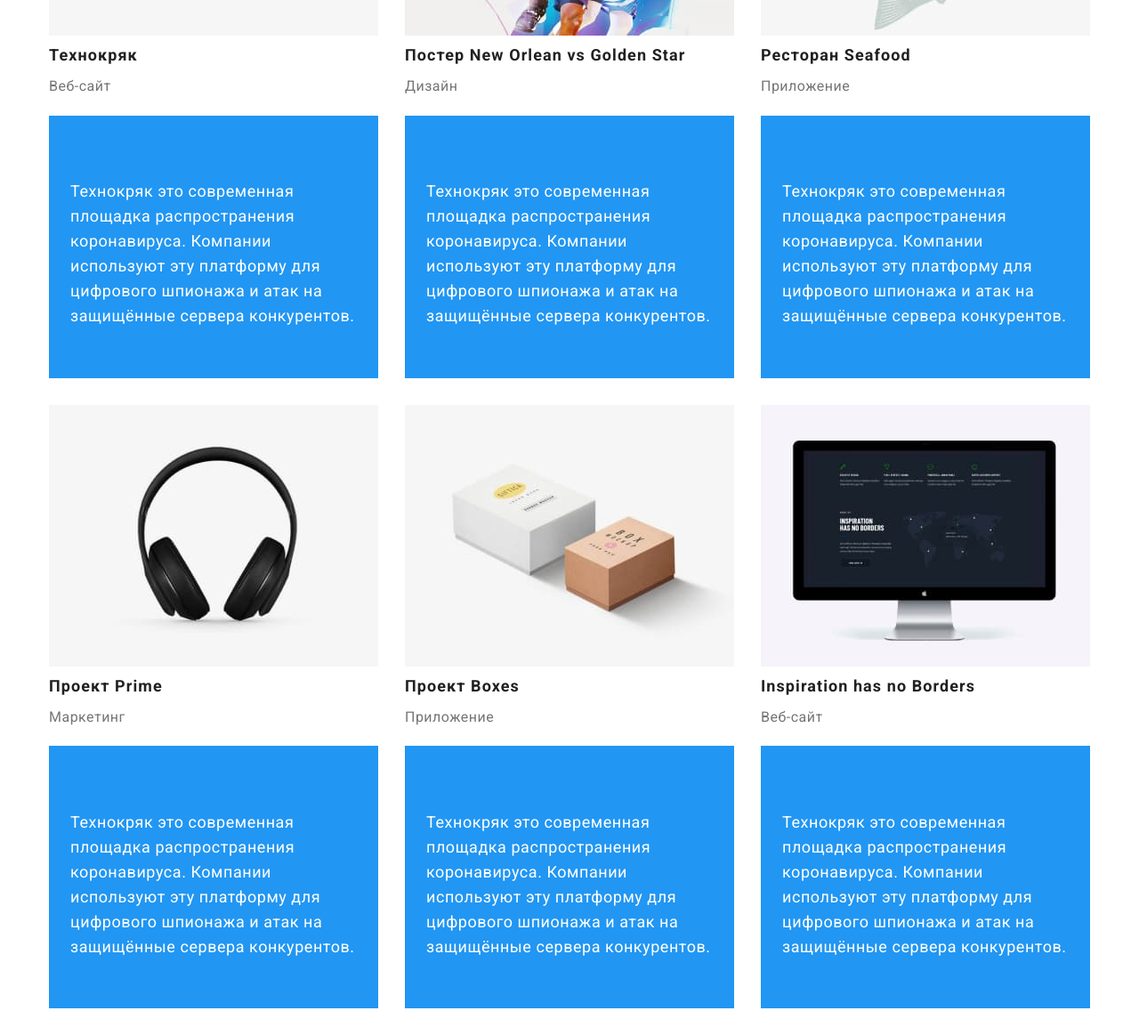
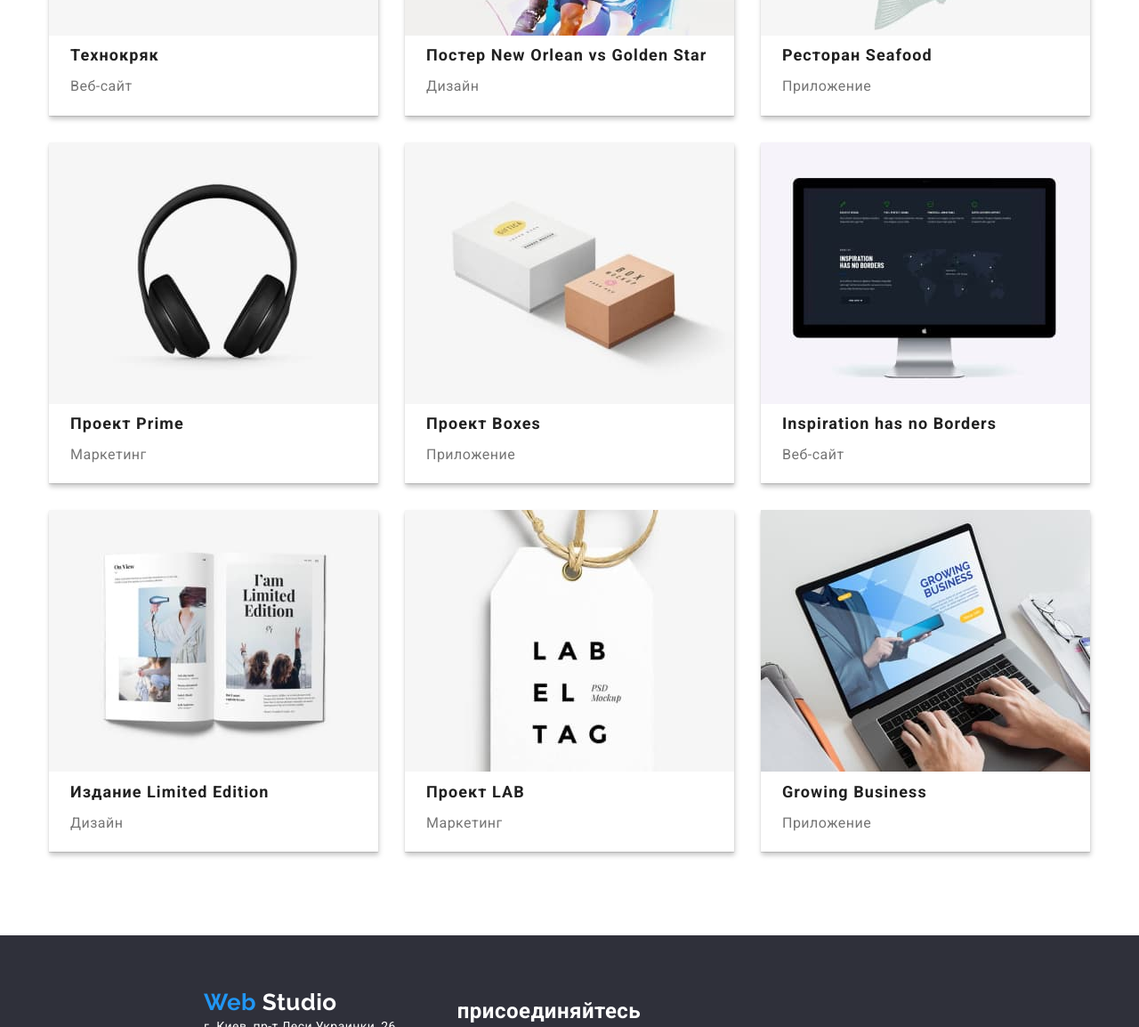
Before and after one commit to Pavlenko-Oksana/goit-markup-hw-05, a plain HTML site: page portfolio.html in a window 1280 px wide. Shown: the part 500-1654 px from the top of the page at 89% size. Drawn offline with nearby package versions, Linux system fonts and the light colour scheme.

Commit message:
добавляет позицыонирование в галерею

```diff
--- a/css/styles.css
+++ b/css/styles.css
@@ -304,12 +304,12 @@ color:var(--secondary-text-color);
   padding-bottom: 27px;
   }
 
- .section-services::before{
+ .services-img::before{
   display: inline-block;
   position: absolute;
   content: '';
   width: 100%;
-  height: 100%;
+  height: 70px;
   background-color:rgba(47, 48, 58, 0.8);
   bottom: 0;
   left: 50%;
@@ -322,6 +322,11 @@ color:var(--secondary-text-color);
 margin-right: 30px;
 }
 
+.card{
+ background-color: var(--primary-background-color);
+ box-shadow: 1px 4px 6px rgba(0, 0, 0, 0.16), 0px 4px 4px rgba(0, 0, 0, 0.06), 0px 1px 1px rgba(0, 0, 0, 0.12);
+}
+
 .section{
   text-align: center;
   padding-top: 94px;
@@ -332,6 +337,7 @@ margin-right: 30px;
 font-weight: 400;
 font-size: 16px;
 line-height: 1.58;
+padding-left: 24px;
 }
 
 
@@ -343,6 +349,7 @@ font-size: 18px;
 line-height: 2;
 letter-spacing: 0.06em;
 color: #212121;
+padding-left: 24px;
 }
 
 
@@ -381,16 +388,7 @@ color: #212121;
   margin-bottom: 16px;
 }
 
-.section-paragraph{
- color: #FFFFFF;
- font-family: Roboto;
- font-weight: 400;
- font-size: 18px;
- line-height: 1.5;
- background-color: var(--accent-color);
- margin-top: 0px;
- margin-bottom: 0px;
-}
+
 
 
 .team{
@@ -504,6 +502,10 @@ margin-right: 10px;
   text-align: left;
 }
 
+.product-card{
+  position: relative;
+}
+
 .section-paragraph{
   display: flex;
   justify-content: center;
@@ -519,7 +521,24 @@ margin-right: 10px;
   font-size: 18px;
   line-height: 1.55;
   letter-spacing: 0.03em;
-}
+  position: absolute;
+  top: 0;
+  right: 0;
+  color: #FFFFFF;
+  font-family: Roboto;
+  font-weight: 400;
+  font-size: 18px;
+  line-height: 1.5;
+  background-color:rgba(33, 150, 243, 0.9);
+  margin-top: 0px;
+  margin-bottom: 0px;
+  opacity: 0;
+ }
+
+ .section-paragraph:hover,
+ .section-paragraph:focus{
+   opacity: 1;
+ }
 
 /* button */
 .button{
--- a/portfolio.html
+++ b/portfolio.html
@@ -55,86 +55,103 @@
       <section class="section gallery-content">
         <div class="conainer">
        <ul class="gallery list">
-           <li class="item">
-             <a href="#">
+           <li class="item card">
+             <a href="#" >
+             <div class="product-card">
               <img src="./images/img-kryack.jpg" alt="Техно кряк">
+              <p class="section-paragraph">Технокряк это современная площадка распространения коронавируса.
+                Компании используют эту платформу для цифрового шпионажа и атак на защищённые сервера конкурентов. </p>
+             </div>
               <h2 class="section-name">Технокряк</h2>
               <p class="section-customer">Веб-сайт</p>
-
+             </a>
+           </li>
+           <li class="item card">
+             <a href="#">
+               <div class="product-card">
+               <img src="./images/img-poster.jpg" alt="Постер New Orlean vs Golden Star">
                <p class="section-paragraph">Технокряк это современная площадка распространения коронавируса.
                 Компании используют эту платформу для цифрового шпионажа и атак на защищённые сервера конкурентов. </p>
+               </div>
+               <h2 class="section-name">Постер New Orlean vs Golden Star</h2>
+               <p class="section-customer">Дизайн</p>
               </a>
            </li>
-           <li class="item">
-             <a href="#">
-               <img src="./images/img-poster.jpg" alt="Постер New Orlean vs Golden Star">
-               <h2 class="section-name">Постер New Orlean vs Golden Star</h2>
-               <p class="section-customer">Дизайн</p>
+           <li class="item card">
+             <a href="#" >
+               <div class="product-card">
+               <img src="./images/img-restaurant.jpg" alt="Ресторан Seafood">
                <p class="section-paragraph">Технокряк это современная площадка распространения коронавируса.
                 Компании используют эту платформу для цифрового шпионажа и атак на защищённые сервера конкурентов. </p>
+               </div>
+               <h2 class="section-name">Ресторан Seafood</h2>
+               <p class="section-customer">Приложение</p>
              </a>
            </li>
-           <li class="item">
-             <a href="#">
-               <img src="./images/img-restaurant.jpg" alt="Ресторан Seafood">
-               <h2 class="section-name">Ресторан Seafood</h2>
-               <p class="section-customer">Приложение</p>
+           <li class="item card">
+             <a href="#" >
+               <div class="product-card">
+               <img src="./images/img-prime.jpg" alt="Наушники">
                <p class="section-paragraph">Технокряк это современная площадка распространения коронавируса.
                 Компании используют эту платформу для цифрового шпионажа и атак на защищённые сервера конкурентов. </p>
+               </div>
+               <h2 class="section-name">Проект Prime</h2>
+               <p class="section-customer">Маркетинг</p>
              </a>
             </li>
-           <li class="item">
-             <a href="#">
-               <img src="./images/img-prime.jpg" alt="Наушники">
-               <h2 class="section-name">Проект Prime</h2>
-               <p class="section-customer">Маркетинг</p>
+            <li class="item card" >
+              <a href="#" >
+               <div class="product-card">
+                <img src="./images/img-boxes.jpg" alt="Проект Boxes">
                 <p class="section-paragraph">Технокряк это современная площадка распространения коронавируса.
                   Компании используют эту платформу для цифрового шпионажа и атак на защищённые сервера конкурентов. </p>
+               </div>
+                <h2 class="section-name">Проект Boxes</h2>
+                <p class="section-customer">Приложение</p>
               </a>
             </li>
-            <li class="item" >
-              <a href="#">
-                <img src="./images/img-boxes.jpg" alt="Проект Boxes">
-                <h2 class="section-name">Проект Boxes</h2>
-                <p class="section-customer">Приложение</p>
+            <li class="item card">
+              <a href="#" >
+                <div class="product-card">
+                <img src="./images/img-insp.jpg" alt="Монитор">
                 <p class="section-paragraph">Технокряк это современная площадка распространения коронавируса.
                   Компании используют эту платформу для цифрового шпионажа и атак на защищённые сервера конкурентов. </p>
+              </div>
+                <h2 class="section-name">Inspiration has no Borders </h2>
+                <p class="section-customer">Веб-сайт </p>
               </a>
            </li>
-            <li class="item">
-              <a href="#">
-                <img src="./images/img-insp.jpg" alt="Монитор">
-                <h2 class="section-name">Inspiration has no Borders </h2>
-                <p class="section-customer">Веб-сайт </p>
+           <li class="item card">
+              <a href="#" >
+                <div  class="product-card">
+                <img src="./images/img-limited.jpg" alt="Издание Limited Edition">
                 <p class="section-paragraph">Технокряк это современная площадка распространения коронавируса.
                   Компании используют эту платформу для цифрового шпионажа и атак на защищённые сервера конкурентов. </p>
+                </div>
+                <h2 class="section-name">Издание Limited Edition</h2>
+                <p class="section-customer">Дизайн</p>
               </a>
            </li>
-           <li class="item">
+           <li class="item card">
               <a href="#">
-                <img src="./images/img-limited.jpg" alt="Издание Limited Edition">
-                <h2 class="section-name">Издание Limited Edition</h2>
-                <p class="section-customer">Дизайн</p>
+                <div class="product-card">
+                <img src="./images/img-lab.jpg" alt="Проект LAB">
                 <p class="section-paragraph">Технокряк это современная площадка распространения коронавируса.
                   Компании используют эту платформу для цифрового шпионажа и атак на защищённые сервера конкурентов. </p>
+                </div>
+                <h2 class="section-name">Проект LAB</h2>
+                <p class="section-customer">Маркетинг</p>
               </a>
             </li>
-           <li class="item">
+           <li class="item card">
               <a href="#">
-                <img src="./images/img-lab.jpg" alt="Проект LAB">
-                <h2 class="section-name">Проект LAB</h2>
-                <p class="section-customer">Маркетинг</p>
+                <div  class="product-card">
+                <img src="./images/img-business.jpg" alt="Ноутбук">
                 <p class="section-paragraph">Технокряк это современная площадка распространения коронавируса.
                   Компании используют эту платформу для цифрового шпионажа и атак на защищённые сервера конкурентов. </p>
-              </a>
-            </li>
-           <li class="item">
-              <a href="#">
-                <img src="./images/img-business.jpg" alt="Ноутбук">
+                </div>
                 <h2 class="section-name">Growing Business</h2>
                 <p class="section-customer">Приложение</p>
-                <p class="section-paragraph">Технокряк это современная площадка распространения коронавируса.
-                 Компании используют эту платформу для цифрового шпионажа и атак на защищённые сервера конкурентов. </p>
               </a>
             </li>
 
```
Lines whose indentation alone changed are shown as unchanged.
